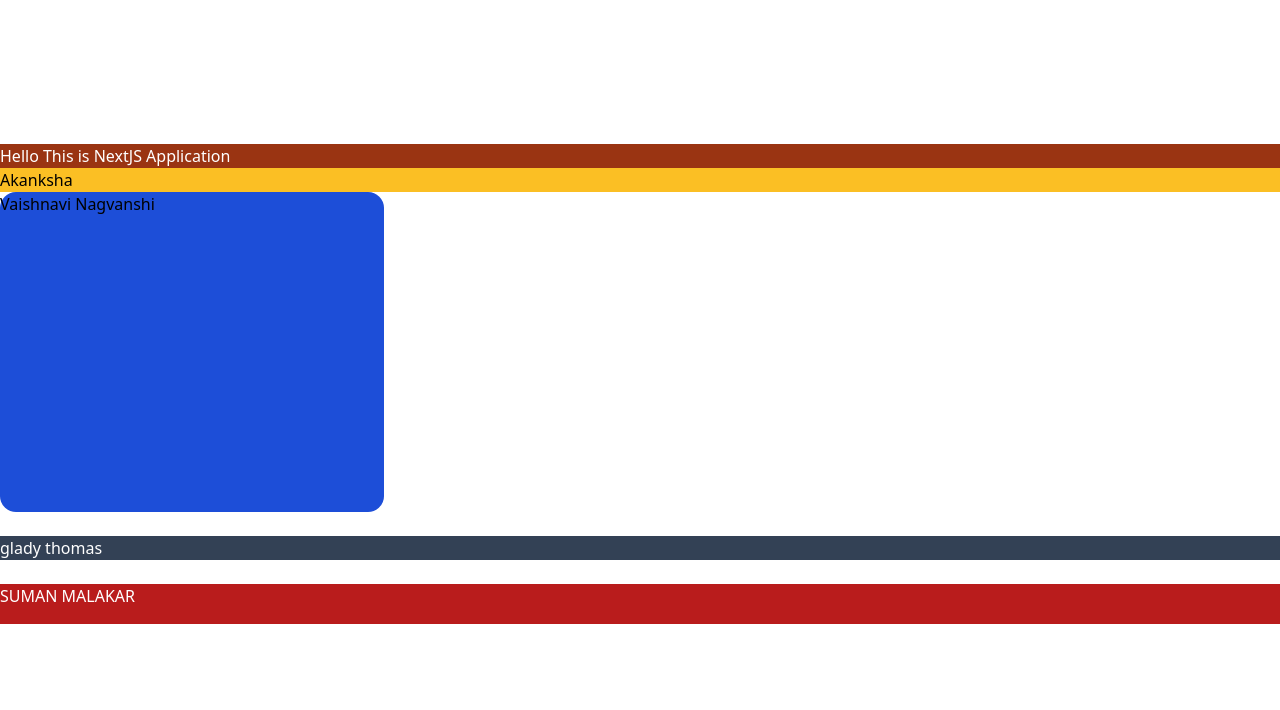
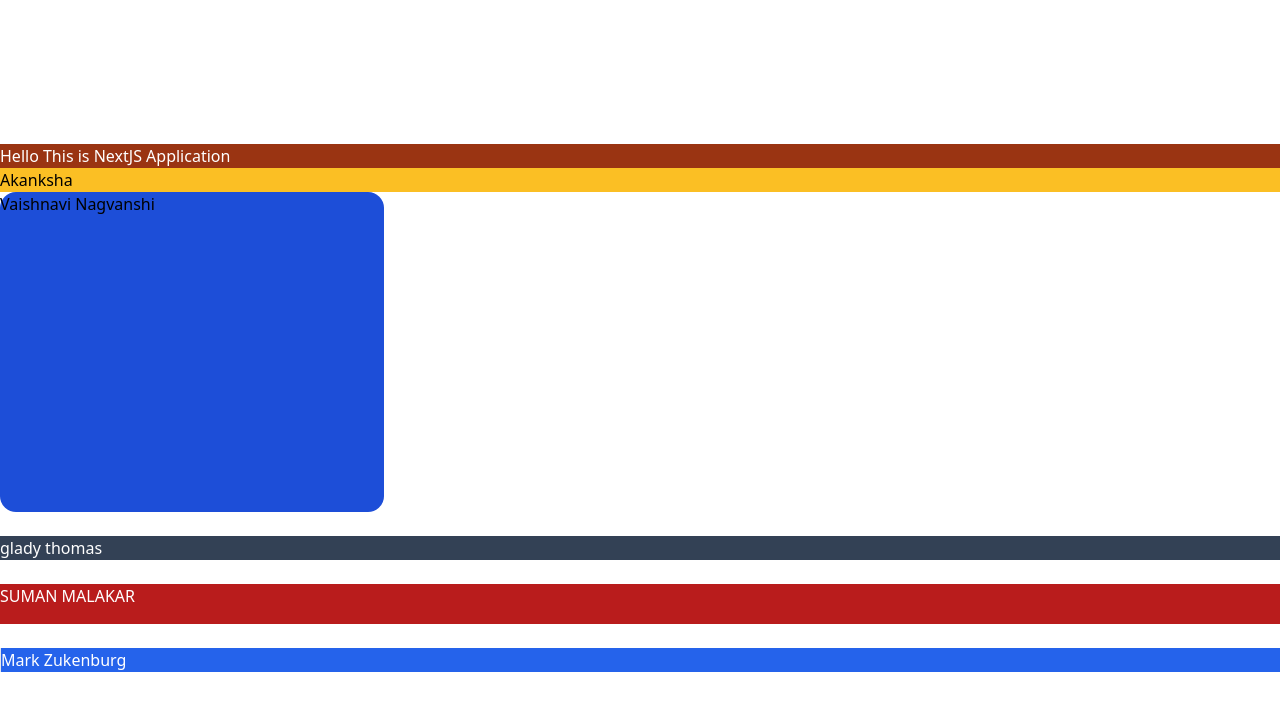
Before and after one commit to sumanmalakar/Project_Exhibition, a Next.js app: page / in a window 1280 px wide. Shown: the top 710 px of the page. Built offline with nearby package versions, Linux system fonts and the light colour scheme.

Commit message:
Added Mark ZukenBurg to our Project

```diff
--- a/pages/index.jsx
+++ b/pages/index.jsx
@@ -32,7 +32,9 @@ export default function Home() {
           </div>
 <br />
       <h1 className='bg-red-700 text-white h-10'>SUMAN MALAKAR</h1>
+      <br />
 
+    <h1 className='bg-blue-600 text-white border-l'> Mark Zukenburg</h1>
 
       </main>
     </>
```
